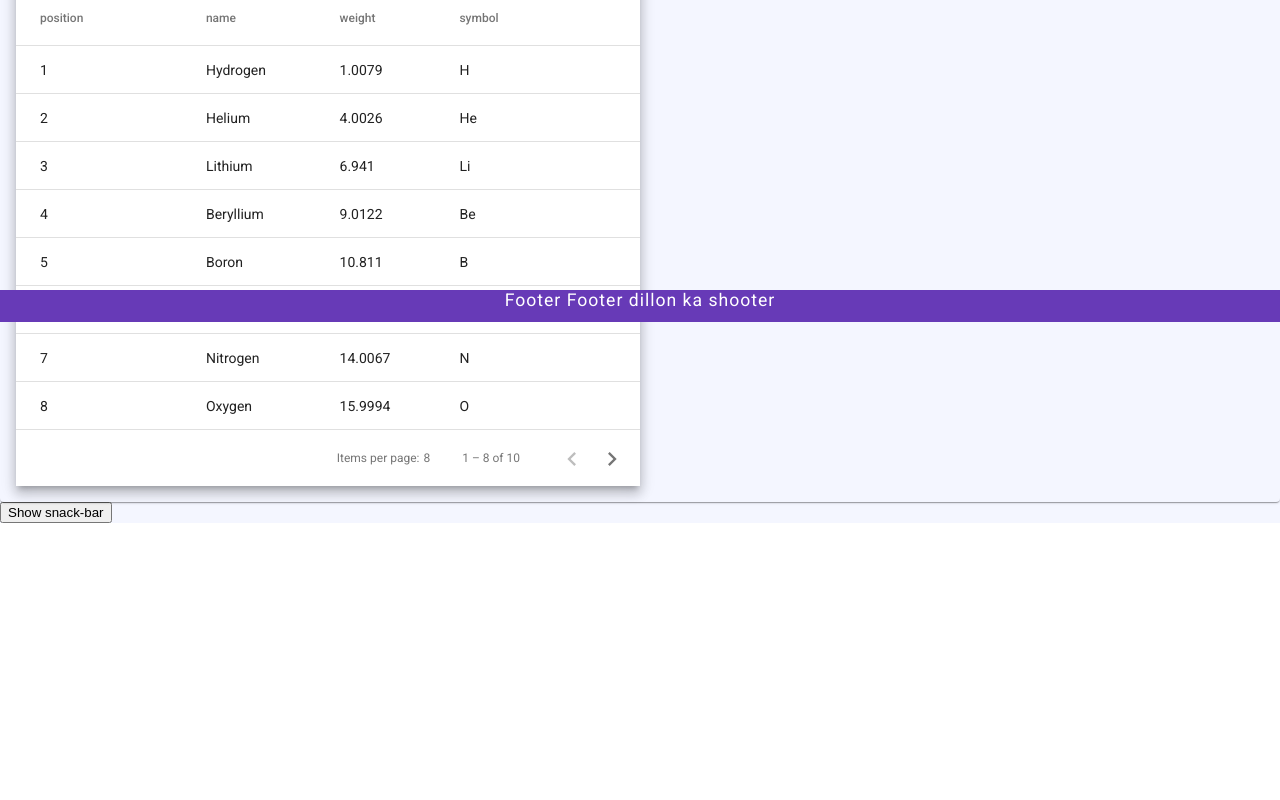
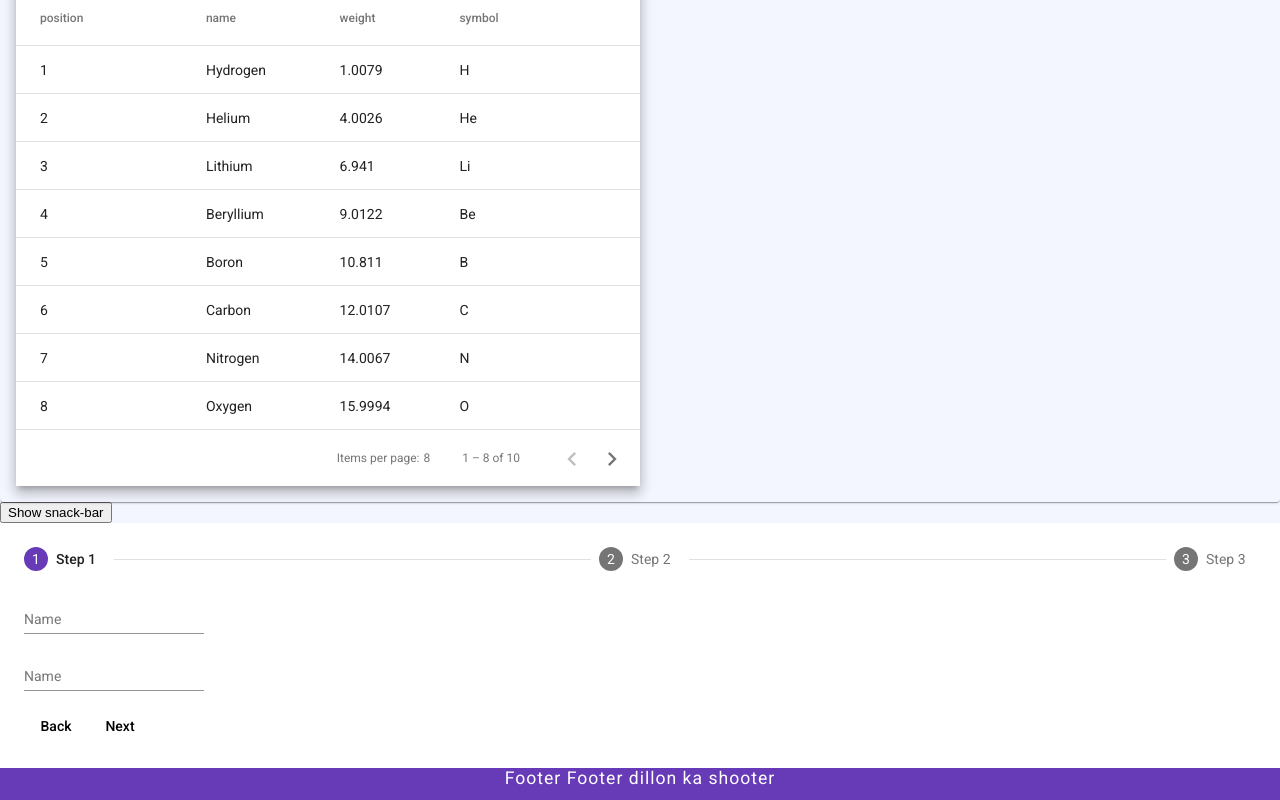
Before and after one commit to LKsquareB/ProjectX, an Angular app in the folder Engine/: page / in a window 1280 px wide. Shown: the part 478-1278 px from the top of the page. Before the commit the page ends 1001 px from the top, so only its background shows below. Built offline with nearby package versions, Linux system fonts and the light colour scheme.

Commit message:
Stepper Integrated

```diff
--- a/Engine/src/app/app.component.html
+++ b/Engine/src/app/app.component.html
@@ -2,7 +2,7 @@
 <div *ngFor="let component of dataSource">
   <div *ngIf="component.type == 'FORM'">
     <mat-card class="cardClass mat-elevation-z8">
-      <app-form [data]="component"></app-form>
+      <app-form [data]="component.properties"></app-form>
     </mat-card>
   </div>
   <div *ngIf="component.type == 'TABLE'">
@@ -26,6 +26,10 @@
   <div *ngIf="component.type == 'snackbar'">
     <app-snackbar [data]="component.properties"></app-snackbar>
   </div>
+  <div *ngIf="component.type == 'STEPPER'">
+    <app-stepper [data]="component.properties"></app-stepper>
+  </div>
+
 </div>
 <!-- <app-snackbar></app-snackbar> -->
 <!-- <app-footer></app-footer> -->
--- a/Engine/src/app/form/form.component.html
+++ b/Engine/src/app/form/form.component.html
@@ -1,4 +1,4 @@
-<div *ngFor='let ele of data.properties.elements'>
+<div *ngFor='let ele of data.elements'>
     <!-- <mat-card> -->
         <div [ngSwitch]="ele.type">
             <div *ngSwitchCase="'input'">
--- /dev/null
+++ b/Engine/src/app/form/stepper/stepper.component.html
@@ -0,0 +1,32 @@
+<div *ngIf='data.uiProperty.isVisible'>
+    <div *ngIf='data.uiProperty.type === "horizontal"'>
+        <mat-horizontal-stepper [linear]=data.uiProperty.linear #stepper>
+            <div *ngFor="let d of data.steps">
+                <mat-step label={{d.heading}}>
+                    <app-form [data]="d"></app-form>
+                    <div>
+                        <button mat-button matStepperPrevious>Back</button>
+                        <button mat-button matStepperNext>Next</button>
+                    </div>
+                </mat-step>
+            </div>
+        </mat-horizontal-stepper>
+
+    </div>
+    <div *ngIf='data.uiProperty.type === "vertical"'>
+        <mat-vertical-stepper [linear]=data.uiProperty.linear #stepper>
+            <div *ngFor="let d of data.steps">
+                <mat-step label={{d.heading}}>
+                    <app-form [data]="d"></app-form>
+
+                    <div>
+                        <button mat-button matStepperPrevious>Back</button>
+                        <button mat-button matStepperNext>Next</button>
+                    </div>
+                </mat-step>
+            </div>
+        </mat-vertical-stepper>
+    </div>
+
+
+</div>
--- /dev/null
+++ b/Engine/src/app/form/stepper/stepper.component.ts
@@ -0,0 +1,18 @@
+import { Component, OnInit, Input } from '@angular/core';
+
+@Component({
+  selector: 'app-stepper',
+  templateUrl: './stepper.component.html',
+  styleUrls: ['./stepper.component.scss']
+})
+export class StepperComponent implements OnInit {
+
+  constructor() { }
+
+  @Input() data;
+
+  ngOnInit(): void {
+    console.log(this.data);
+  }
+
+}
--- a/Engine/src/app/global/footer/footer.component.scss
+++ b/Engine/src/app/global/footer/footer.component.scss
@@ -11,4 +11,5 @@
     font-size: 1.1rem;
     letter-spacing: 1px;
     text-align: center;
+    position: sticky;
   }
--- a/Engine/src/app/schema.service.ts
+++ b/Engine/src/app/schema.service.ts
@@ -17,6 +17,10 @@ export class SchemaService {
             color: 'Primary',
             isEnable: true,
             // isVisible: true,
+            // snackbar:{
+            //   condition:"",
+            //   text:"",
+            // },
             isVisible:false,
             type: 'Horizontal',
           },
@@ -224,6 +228,107 @@ export class SchemaService {
         },
       },
       {
+        type: 'STEPPER',
+        properties: {
+          uiProperty: {
+            isVisible: true,
+            isEnable: true,
+            type:'horizontal',
+            linear:true,
+            style:{
+              width: '50%',
+            }
+          },
+          steps:[
+            {heading: 'Step 1',elements:[
+              {
+                type: 'input',
+                properties: {
+                  type: 'text',
+                  placeholder: 'Name',
+                  value: 'lk2b',
+                  width: '50%',
+                  isVisible: true,
+                  isEnable: true,
+                },
+              },{
+                type: 'input',
+                properties: {
+                  type: 'text',
+                  placeholder: 'Name',
+                  value: 'lk2b',
+                  width: '50%',
+                  isVisible: true,
+                  isEnable: true,
+                },
+              },
+            ] },
+            {heading: 'Step 2',elements:[
+              {
+                type: 'textarea',
+                properties: {
+                  placeholder: 'Address',
+                  value: 'lk2b',
+                  isVisible: true,
+                  isEnable: true,
+                },
+              },
+              {
+                type: 'select',
+                properties: {
+                  isVisible: true,
+                  isEnable: true,
+                  elements: [
+                    {
+                      value: 'kanav',
+                      text: 'Kanav',
+                      // color: 'primary',
+                    },
+                    {
+                      value: 'Lakshit',
+                      text: 'Lakshit',
+                      // color: 'secondary',
+                    },
+                  ],
+                },
+              },
+
+            ] },
+            {heading: 'Step 3',elements:[
+              {
+                type: 'radio',
+                properties: {
+                  isVisible: true,
+                  isEnable: true,
+                  elements: [
+                    {
+                      value: 'kanav',
+                      text: 'Kanav',
+                      // color: 'primary',
+                    },
+                    {
+                      value: 'Lakshit',
+                      text: 'Lakshit',
+                      // color: 'secondary',
+                    },
+                  ],
+                },
+              },
+              {
+                type: 'checkbox',
+                properties: {
+                  text: 'submit',
+                  color: 'primary',
+                  isVisible: true,
+                  isEnable: true,
+                },
+              },
+            ] },
+
+          ]
+        },
+      },
+      {
         type: 'footer',
         properties: {
           uiProperty: {
```
Also changed, not shown: Engine/src/app/form/form.module.ts (+8 -3 lines), Engine/src/app/form/stepper/stepper.component.scss (added), 1 other file (tests, documents, lock files or other folders).
